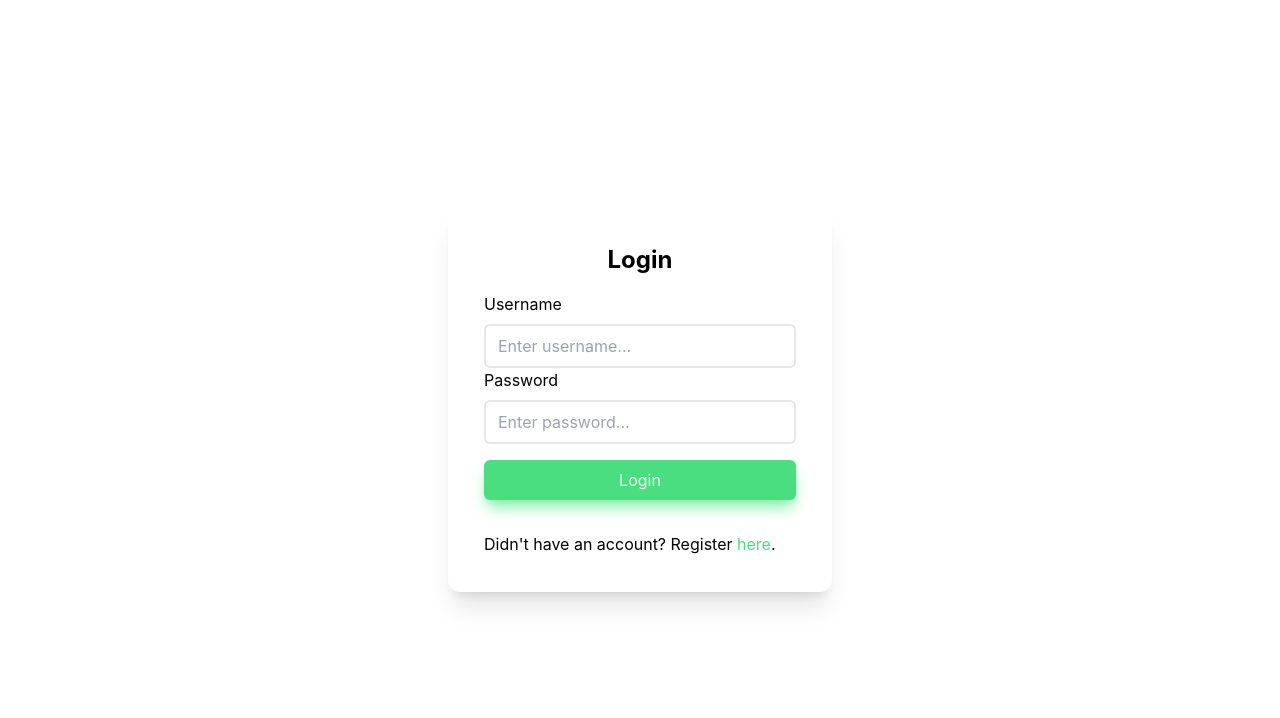
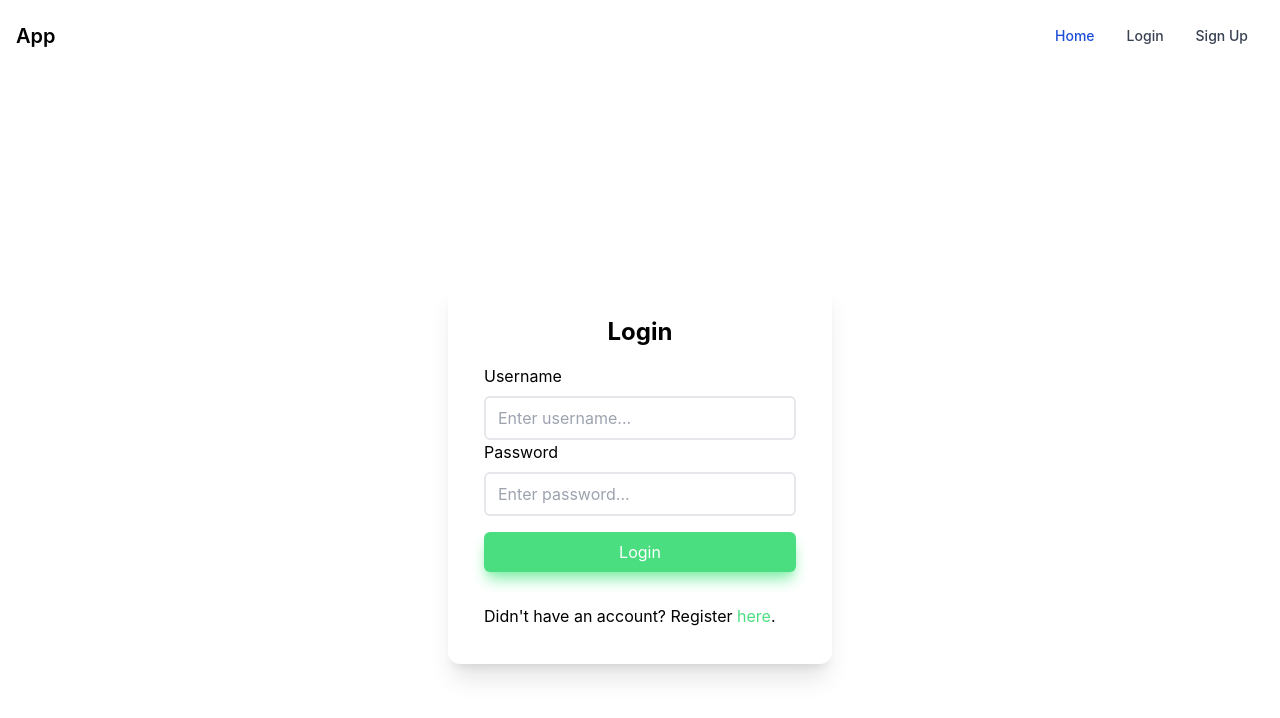
Before and after one commit to rhenaldkarrel/react-redux-toolkit-authentication-authorization-example, a React (Create React App) app: page / in a window 1280 px wide. Shown: the top 718 px of the page. Built offline with nearby package versions, Linux system fonts and the light colour scheme.

Commit message:
feat: add navbar and routes

```diff
--- a/src/App.tsx
+++ b/src/App.tsx
@@ -5,15 +5,25 @@ import Login from 'pages/Login/Login';
 import Register from 'pages/Register/Register';
 import Profile from 'pages/Profile/Profile';
 import Home from 'components/Home';
+import Navbar from 'components/Navbar';
+import BoardModerator from 'components/BoardModerator';
+import BoardAdmin from 'components/BoardAdmin';
+import BoardUser from 'components/BoardUser';
 
 function App() {
   return (
+    <>
+      <Navbar />
       <Routes>
         <Route path="/" element={<Login />} />
         <Route path="/register" element={<Register />} />
         <Route path="/profile" element={<Profile />} />
         <Route path="/home" element={<Home />} />
+        <Route path="/moderator" element={<BoardModerator />} />
+        <Route path="/admin" element={<BoardAdmin />} />
+        <Route path="/user" element={<BoardUser />} />
       </Routes>
+    </>
   );
 }
 
--- /dev/null
+++ b/src/components/Navbar.tsx
@@ -0,0 +1,146 @@
+import { Link } from 'react-router-dom';
+import { useState, useEffect, useCallback } from 'react';
+import { useAppDispatch, useAppSelector } from 'app/hooks';
+import { logout } from 'app/slices/auth';
+
+const Navbar = () => {
+  const [showModeratorBoard, setShowModeratorBoard] = useState(false);
+  const [showAdminBoard, setShowAdminBoard] = useState(false);
+
+  const { user: currentUser } = useAppSelector(state => state.auth);
+  const dispatch = useAppDispatch();
+
+  const logOut = useCallback(() => {
+    dispatch(logout());
+  }, [dispatch]);
+
+  useEffect(() => {
+    if (currentUser) {
+      setShowModeratorBoard(currentUser.roles.includes('ROLE_MODERATOR'));
+      setShowAdminBoard(currentUser.roles.includes('ROLE_ADMIN'));
+    } else {
+      setShowModeratorBoard(false);
+      setShowAdminBoard(false);
+    }
+  }, [currentUser]);
+
+  return (
+    <nav className="bg-white border-gray-200 px-2 sm:px-4 py-2.5 dark:bg-gray-900">
+      <div className="container flex flex-wrap items-center justify-between mx-auto">
+        <Link to="/" className="flex items-center">
+          <span className="self-center text-xl font-semibold whitespace-nowrap dark:text-white">
+            App
+          </span>
+        </Link>
+        <button
+          data-collapse-toggle="navbar-default"
+          type="button"
+          className="inline-flex items-center p-2 ml-3 text-sm text-gray-500 rounded-lg md:hidden hover:bg-gray-100 focus:outline-none focus:ring-2 focus:ring-gray-200 dark:text-gray-400 dark:hover:bg-gray-700 dark:focus:ring-gray-600"
+          aria-controls="navbar-default"
+          aria-expanded="false"
+        >
+          <span className="sr-only">Open main menu</span>
+          <svg
+            className="w-6 h-6"
+            aria-hidden="true"
+            fill="currentColor"
+            viewBox="0 0 20 20"
+            xmlns="http://www.w3.org/2000/svg"
+          >
+            <path
+              fillRule="evenodd"
+              d="M3 5a1 1 0 011-1h12a1 1 0 110 2H4a1 1 0 01-1-1zM3 10a1 1 0 011-1h12a1 1 0 110 2H4a1 1 0 01-1-1zM3 15a1 1 0 011-1h12a1 1 0 110 2H4a1 1 0 01-1-1z"
+              clipRule="evenodd"
+            ></path>
+          </svg>
+        </button>
+        <div className="hidden w-full md:block md:w-auto" id="navbar-default">
+          <ul className="flex flex-col p-4 mt-4 border border-gray-100 rounded-lg bg-gray-50 md:flex-row md:space-x-8 md:mt-0 md:text-sm md:font-medium md:border-0 md:bg-white dark:bg-gray-800 md:dark:bg-gray-900 dark:border-gray-700">
+            <li>
+              <Link
+                to="/home"
+                className="block py-2 pl-3 pr-4 text-white bg-blue-700 rounded md:bg-transparent md:text-blue-700 md:p-0 dark:text-white"
+                aria-current="page"
+              >
+                Home
+              </Link>
+            </li>
+            {showModeratorBoard && (
+              <li>
+                <Link
+                  to="/moderator"
+                  className="block py-2 pl-3 pr-4 text-gray-700 rounded hover:bg-gray-100 md:hover:bg-transparent md:border-0 md:hover:text-blue-700 md:p-0 dark:text-gray-400 md:dark:hover:text-white dark:hover:bg-gray-700 dark:hover:text-white md:dark:hover:bg-transparent"
+                >
+                  Moderator
+                </Link>
+              </li>
+            )}
+            {showAdminBoard && (
+              <li>
+                <Link
+                  to="/admin"
+                  className="block py-2 pl-3 pr-4 text-gray-700 rounded hover:bg-gray-100 md:hover:bg-transparent md:border-0 md:hover:text-blue-700 md:p-0 dark:text-gray-400 md:dark:hover:text-white dark:hover:bg-gray-700 dark:hover:text-white md:dark:hover:bg-transparent"
+                >
+                  Admin
+                </Link>
+              </li>
+            )}
+            {currentUser && (
+              <li>
+                <Link
+                  to="/user"
+                  className="block py-2 pl-3 pr-4 text-gray-700 rounded hover:bg-gray-100 md:hover:bg-transparent md:border-0 md:hover:text-blue-700 md:p-0 dark:text-gray-400 md:dark:hover:text-white dark:hover:bg-gray-700 dark:hover:text-white md:dark:hover:bg-transparent"
+                >
+                  User
+                </Link>
+              </li>
+            )}
+            {currentUser ? (
+              <>
+                <li>
+                  <Link
+                    to="/profile"
+                    className="block py-2 pl-3 pr-4 text-gray-700 rounded hover:bg-gray-100 md:hover:bg-transparent md:border-0 md:hover:text-blue-700 md:p-0 dark:text-gray-400 md:dark:hover:text-white dark:hover:bg-gray-700 dark:hover:text-white md:dark:hover:bg-transparent"
+                  >
+                    {currentUser.username}
+                  </Link>
+                </li>
+                <li>
+                  <Link
+                    to="/login"
+                    onClick={logOut}
+                    className="block py-2 pl-3 pr-4 text-gray-700 rounded hover:bg-gray-100 md:hover:bg-transparent md:border-0 md:hover:text-blue-700 md:p-0 dark:text-gray-400 md:dark:hover:text-white dark:hover:bg-gray-700 dark:hover:text-white md:dark:hover:bg-transparent"
+                  >
+                    Logout
+                  </Link>
+                </li>
+              </>
+            ) : (
+              <>
+                <li>
+                  <Link
+                    to="/"
+                    className="block py-2 pl-3 pr-4 text-gray-700 rounded hover:bg-gray-100 md:hover:bg-transparent md:border-0 md:hover:text-blue-700 md:p-0 dark:text-gray-400 md:dark:hover:text-white dark:hover:bg-gray-700 dark:hover:text-white md:dark:hover:bg-transparent"
+                  >
+                    Login
+                  </Link>
+                </li>
+                <li>
+                  <Link
+                    to="/register"
+                    onClick={logOut}
+                    className="block py-2 pl-3 pr-4 text-gray-700 rounded hover:bg-gray-100 md:hover:bg-transparent md:border-0 md:hover:text-blue-700 md:p-0 dark:text-gray-400 md:dark:hover:text-white dark:hover:bg-gray-700 dark:hover:text-white md:dark:hover:bg-transparent"
+                  >
+                    Sign Up
+                  </Link>
+                </li>
+              </>
+            )}
+          </ul>
+        </div>
+      </div>
+    </nav>
+  );
+};
+
+export default Navbar;
```
Lines whose indentation alone changed are shown as unchanged.
